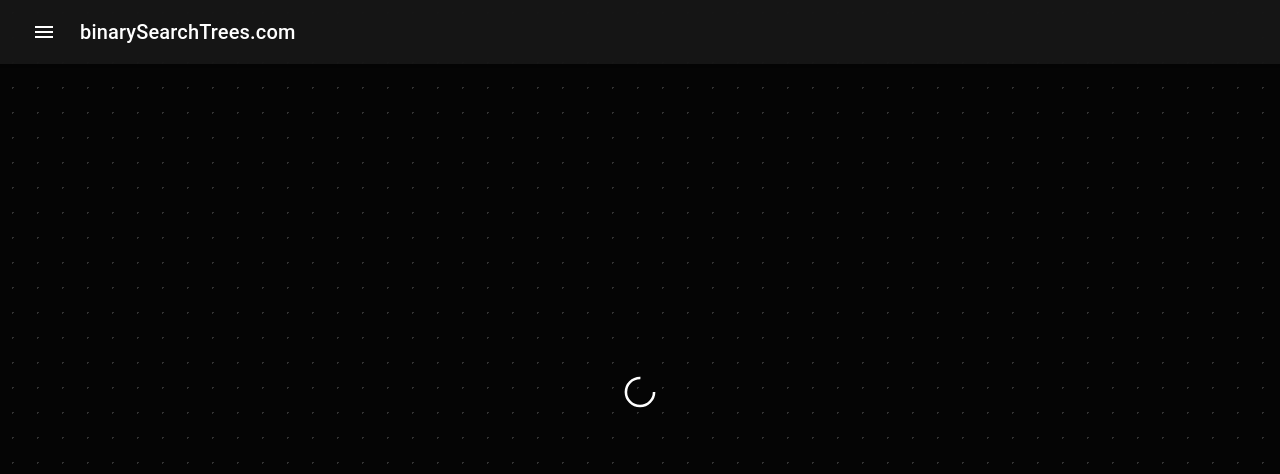
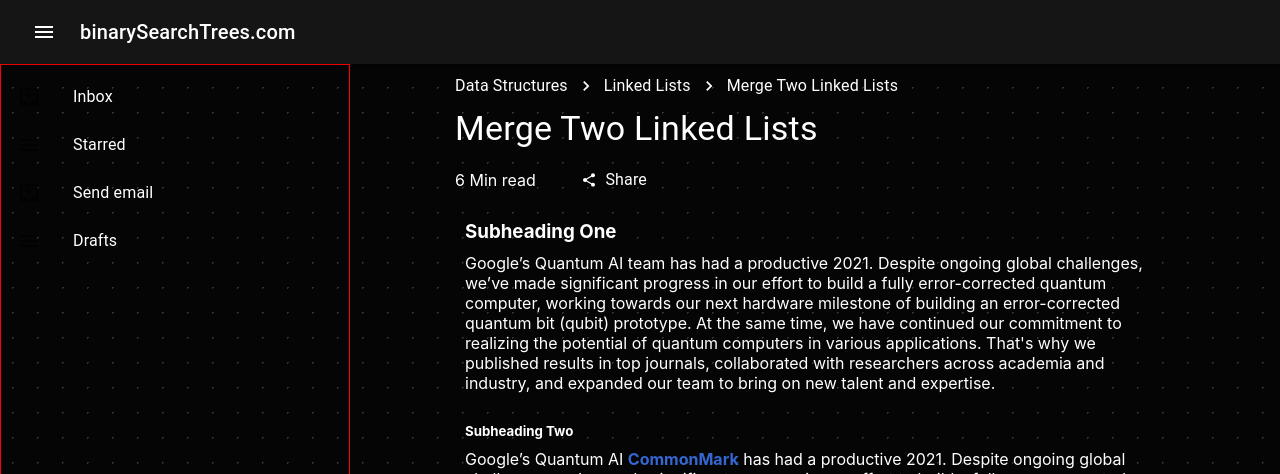
Before and after one commit to hmansh/algorithms, a React (Create React App) app: page /blog in a window 1280 px wide. Shown: the top 474 px of the page. Built offline with nearby package versions, Linux system fonts and the light colour scheme.

Commit message:
Added Second Drawer for Blogs

```diff
--- a/src/App.js
+++ b/src/App.js
@@ -16,7 +16,7 @@ import { MyList, AppBar, DrawerHeader, Main } from './components/CustomComponent
 import { BrowserRouter, Link } from 'react-router-dom';
 import { algorithmsTopics, dataStructureTopics} from './utils/staticData';
 
-const drawerWidth = 350;
+const drawerWidth = 200;
 
 export default function App() {
 
--- a/src/Styles/App.css
+++ b/src/Styles/App.css
@@ -34,6 +34,10 @@ body {
 
 ::-webkit-scrollbar-thumb:hover {
   background: rgb(0, 0, 0);
+}
+
+.article {
+  font-size: 1rem;
 }
 
 .article > * {
@@ -89,3 +93,17 @@ body {
 .grid-item {
   min-height: 27vh;
 }
+
+#content-container {
+  margin: 10px;
+}
+
+#blog-drawer {
+  border: 1px solid red;
+}
+
+@media (max-width: 1000px) {
+  #blog-drawer {
+    display: none;
+  }
+}
--- a/src/components/CustomComponents/CustomComponents.js
+++ b/src/components/CustomComponents/CustomComponents.js
@@ -4,7 +4,7 @@ import List from "@mui/material/List";
 import Button from '@mui/material/Button';
 import COLORS from '../../utils/Colors';
 
-const drawerWidth = 350;
+const drawerWidth = 200;
 
 export const MyList = styled(List)({
     '& .MuiListItem-root': {
@@ -58,7 +58,7 @@ export const Main = styled("main", { shouldForwardProp: (prop) => prop !== "open
         minHeight: '100vh',
         background: COLORS.body,
         color: 'white',
-        padding: theme.spacing(2),
+        padding: theme.spacing(0),
         transition: theme.transitions.create("margin", {
             easing: theme.transitions.easing.sharp,
             duration: theme.transitions.duration.leavingScreen
--- a/src/components/View/View.js
+++ b/src/components/View/View.js
@@ -6,13 +6,14 @@ import {
     Route,
     Routes,
 } from "react-router-dom";
+import "../../styles/App.css";
 
 export default function View(props) {
 
     const { cardList, setCurrentTopic } = props;
 
     return (
-        <div>
+        <div id="view-container">
             <Routes>
                 <Route path="/home" element={<Dashboard setTopic={setCurrentTopic}/>} />
                 <Route path="/topics" element={<Grid cardList={cardList}/>} />
--- a/src/views/Blog.js
+++ b/src/views/Blog.js
@@ -10,6 +10,14 @@ import ReactMarkdown from 'react-markdown';
 import "../styles/App.css";
 import { MyButton } from '../components/CustomComponents/CustomComponents';
 import spinner from "../utils/spinner.svg";
+import Drawer from '@mui/material/Drawer';
+import List from '@mui/material/List';
+import ListItem from '@mui/material/ListItem';
+import ListItemIcon from '@mui/material/ListItemIcon';
+import ListItemText from '@mui/material/ListItemText';
+import MenuIcon from '@mui/icons-material/Menu';
+import InboxIcon from '@mui/icons-material/MoveToInbox';
+import "../styles/App.css";
 
 const breadcrumbs = [
     <Link underline="hover" key="1" color="inherit" href="/">
@@ -52,17 +60,46 @@ Google’s Quantum AI [CommonMark](https://commonmark.org) has had a productive
 ### Subheading One
 Google’s Quantum AI team has had a productive 2021. Despite ongoing global challenges, we’ve made significant progress in our effort to build a fully error-corrected quantum computer, working towards our next hardware milestone of building an error-corrected quantum bit (qubit) prototype. At the same time, we have continued our commitment to realizing the potential of quantum computers in various applications. That's why we published results in top journals, collaborated with researchers across academia and industry, and expanded our team to bring on new talent and expertise.
 
+### Subheading One
+Google’s Quantum AI team has had a productive 2021. Despite ongoing global challenges, we’ve made significant progress in our effort to build a fully error-corrected quantum computer, working towards our next hardware milestone of building an error-corrected quantum bit (qubit) prototype. At the same time, we have continued our commitment to realizing the potential of quantum computers in various applications. That's why we published results in top journals, collaborated with researchers across academia and industry, and expanded our team to bring on new talent and expertise.
+
+### Subheading One
+Google’s Quantum AI team has had a productive 2021. Despite ongoing global challenges, we’ve made significant progress in our effort to build a fully error-corrected quantum computer, working towards our next hardware milestone of building an error-corrected quantum bit (qubit) prototype. At the same time, we have continued our commitment to realizing the potential of quantum computers in various applications. That's why we published results in top journals, collaborated with researchers across academia and industry, and expanded our team to bring on new talent and expertise.
+
+![alt text](https://d2r55xnwy6nx47.cloudfront.net/uploads/2020/09/Impossible-Math_2880x1220_LHPA.jpg)
+
+### Subheading One
+Google’s Quantum AI team has had a productive 2021. Despite ongoing global challenges, we’ve made significant progress in our effort to build a fully error-corrected quantum computer, working towards our next hardware milestone of building an error-corrected quantum bit (qubit) prototype. At the same time, we have continued our commitment to realizing the potential of quantum computers in various applications. That's why we published results in top journals, collaborated with researchers across academia and industry, and expanded our team to bring on new talent and expertise.
+
+
 #
 #
 `;
 
 export default function Blog(props) {
+
+    const drawer = (
+        <div>
+            <List>
+                {['Inbox', 'Starred', 'Send email', 'Drafts'].map((text, index) => (
+                    <ListItem button key={text}>
+                        <ListItemIcon>
+                            {index % 2 === 0 ? <InboxIcon /> : <MenuIcon />}
+                        </ListItemIcon>
+                        <ListItemText primary={text} />
+                    </ListItem>
+                ))}
+            </List>
+        </div>
+    );
+
     return (
-        <div>
-            { false ? <div
+        <div style={{ display: 'flex'}} >
+            <div style={{ width: '350px'}} id="blog-drawer">{drawer}</div>
+            {true ? <div
                 style={{
                     maxWidth: '720px',
-                    margin: 'auto'
+                    margin: '10px auto',
                 }}
             >
                 <Breadcrumbs
@@ -100,17 +137,17 @@ export default function Blog(props) {
                 <div className='article' style={{ padding: '10px' }}>
                     <ReactMarkdown>{text}</ReactMarkdown>
                 </div>
-                <Stack spacing={1} direction="row">
-                    {/* <MyButton disableRipple variant="contained" c='#FF2D55' disableElevation>CODEFORCES</MyButton> */}
+                {/* <Stack spacing={1} direction="row">
+                    <MyButton disableRipple variant="contained" c='#FF2D55' disableElevation>CODEFORCES</MyButton>
                     <MyButton disableRipple variant="contained" c='#32D74B' disableElevation>GEEKS FOR GEEKS</MyButton>
                     <MyButton disableRipple variant="contained" c='#FFD60A' disableElevation>LEETCODE</MyButton>
-                </Stack>
+                </Stack> */}
             </div> : <img src={spinner} alt="" style={{
                 height: '4rem',
                 width: '4rem',
                 margin: '35vh auto',
                 display: 'block'
-            }}/>}
+            }} />}
         </div>
     )
 }
--- a/src/views/Dashboard.js
+++ b/src/views/Dashboard.js
@@ -17,7 +17,7 @@ export default function Dashboard(props) {
     }
 
     return (
-        <div>
+        <div id="content-container">
             <Grid container rowSpacing={2} columnSpacing={2} columns={{ xs: 1, sm: 2 }} gutterBottom>
                 {dashboardCardsData.map(item => (
                     <Grid item xs={1} sm={1} sx={{ height: '27vh' }}>
--- a/src/views/Grid.js
+++ b/src/views/Grid.js
@@ -6,7 +6,7 @@ import ErrorOutlineOutlinedIcon from '@mui/icons-material/ErrorOutlineOutlined';
 export default function Grid(props) {
     const { cardList } = props;
     return (
-        <>
+        <div id="content-container">
             {cardList.length ? <div className='grid-container'>
                 {cardList.map(item => (
                     <div className='grid-item'>
@@ -28,6 +28,6 @@ export default function Grid(props) {
                 </div>
             </div>
             }
-        </>
+        </div>
     )
 }
```
